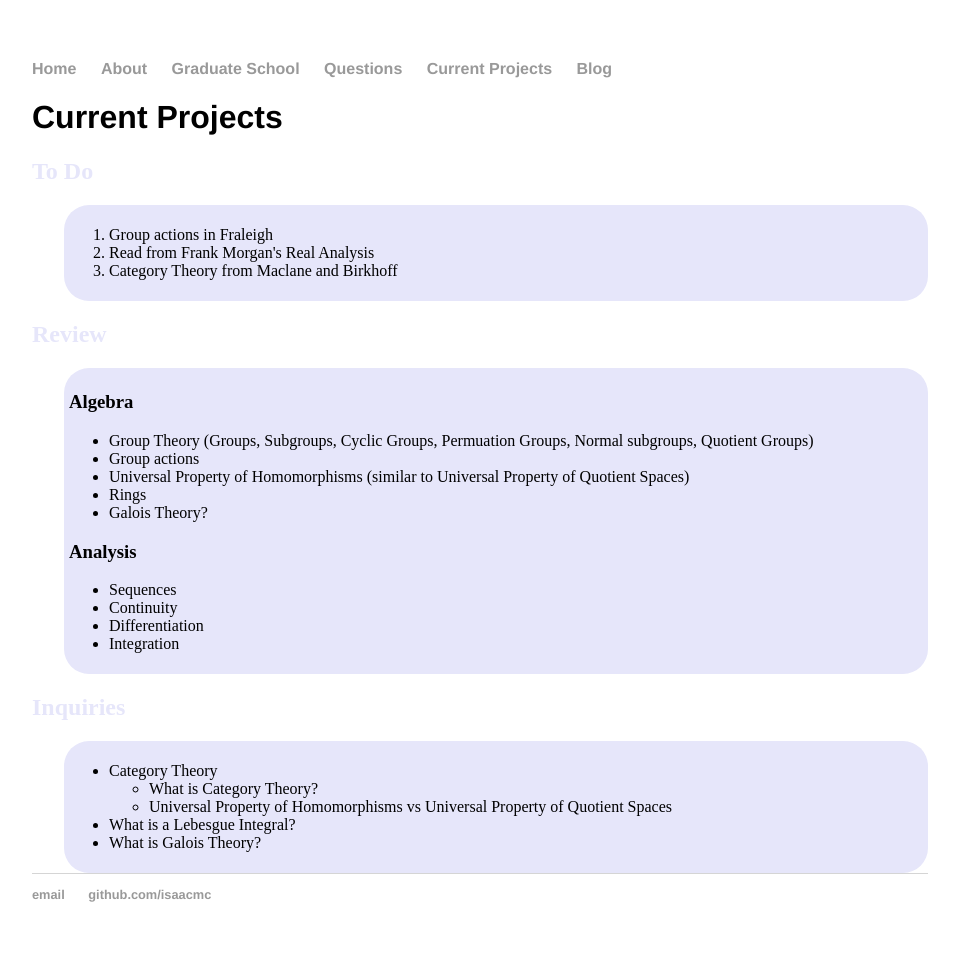
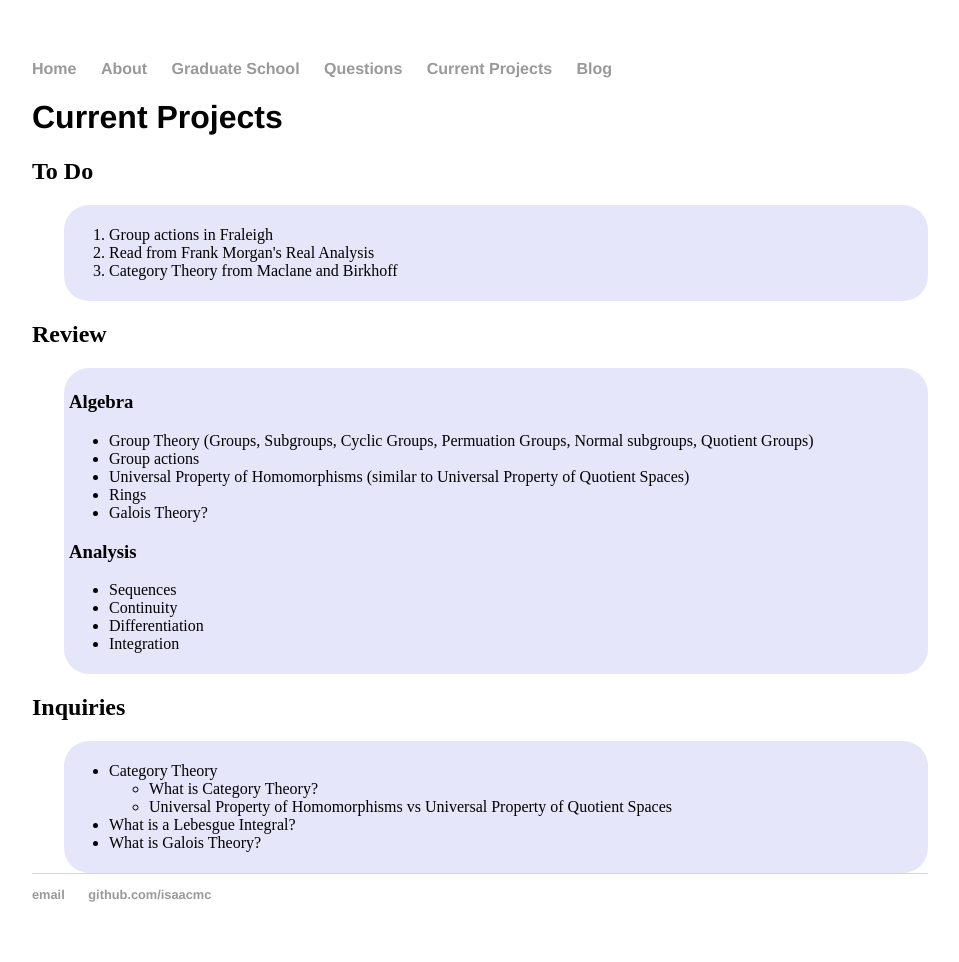
Before and after one commit to isundberg/isaacmc.github.io, a Jekyll site: the page built from projects/index.html, in a window 1280 px wide. Shown: the whole page, without its empty margins (160-1119 px from the left). Built offline with Jekyll 4.4.1, drawn with Linux system fonts in a browser that asks for light colours.

Commit message:
Update main.css

```diff
--- a/css/main.css
+++ b/css/main.css
@@ -48,7 +48,3 @@
     background: lavender;
     padding: 5px;
 }
-
-#project-title {
-    color: lavender;
-}
```
